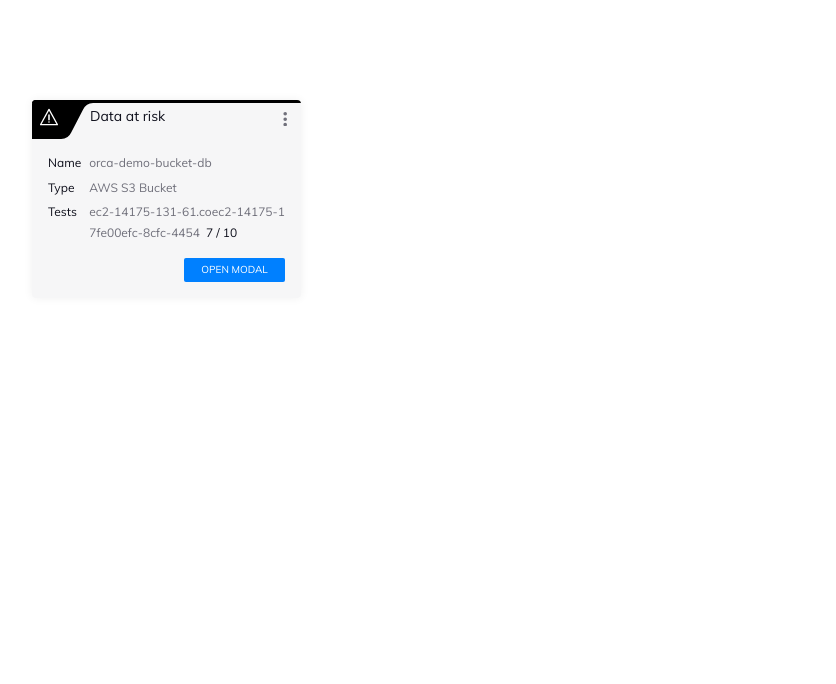
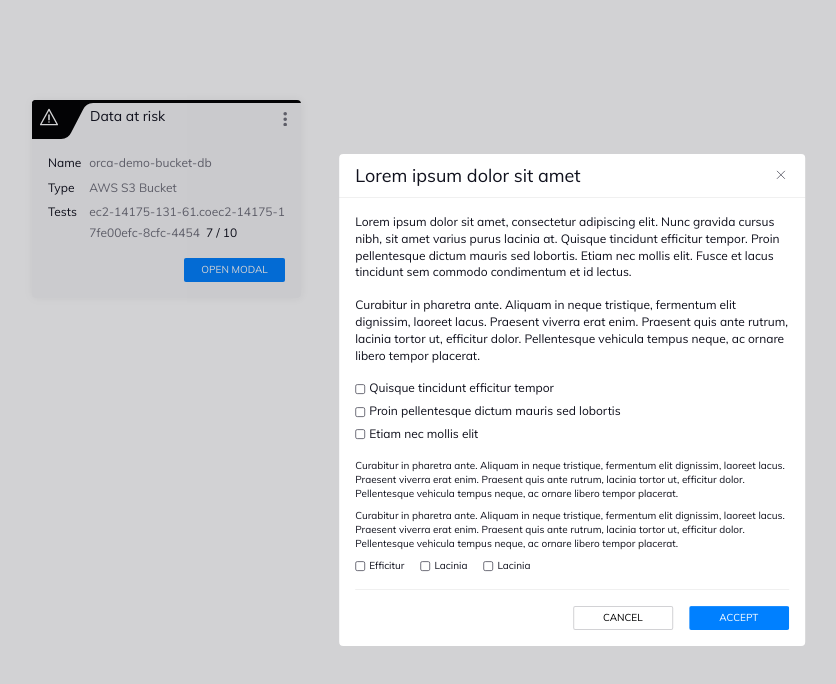
Before and after one commit to kozichpolina/orca-test, a React (Create React App) app: page / in a window 1280 px wide. Shown: the top 684 px of the page, without its empty margins (68-904 px from the left). Built offline with nearby package versions, Linux system fonts and the light colour scheme.

Commit message:
Add Modal component

```diff
--- a/src/App.js
+++ b/src/App.js
@@ -1,6 +1,7 @@
 import { GlobalStyle } from './global-styles';
 
 import { Card } from './partials/Card';
+import { Modal } from './partials/Modal';
 
 const styleTemporary = {
     display: "flex",
@@ -15,6 +16,7 @@ function App() {
       <div style={styleTemporary}>
         <GlobalStyle/>
         <Card/>
+        <Modal/>
       </div>
   );
 }
--- /dev/null
+++ b/src/partials/Modal/component.js
@@ -0,0 +1,102 @@
+import React from 'react';
+
+import * as styleVars from '../../global-styles/variables';
+
+import { List } from '../List';
+import { ListItem } from '../List/ListItem';
+import { Button, ButtonIcon } from '../Button';
+import { Text } from '../typo/Text';
+import { Box } from '../Box';
+import { iconTypes } from '../Icon';
+import { Heading } from '../typo/Heading';
+import { Checkbox } from '../Inputs/Checkbox';
+
+export const ModalComponent = ({
+        className
+    }) => {
+
+    return (
+        <React.Fragment>
+            <aside className={className}>
+                <ModalComponent.Header>
+                    <Heading.h2>Lorem ipsum dolor sit amet</Heading.h2>
+                    <ButtonIcon
+                        icon={iconTypes.cross}
+                        size={styleVars.fontSize.base}
+                        ariaLabel="Close"
+                    />
+                </ModalComponent.Header>
+                <ModalComponent.Form>
+                    <ModalComponent.FormBody>
+
+                    <Text mb={styleVars.space.sl}>
+                        Lorem ipsum dolor sit amet, consectetur adipiscing elit.
+                        Nunc gravida cursus nibh, sit amet varius purus lacinia at.
+                        Quisque tincidunt efficitur tempor. Proin pellentesque dictum
+                        mauris sed lobortis. Etiam nec mollis elit. Fusce et lacus
+                        tincidunt sem commodo condimentum et id lectus.
+                    </Text>
+                    <Text mb={styleVars.space.sl}>
+                        Curabitur in pharetra ante. Aliquam in neque tristique,
+                        fermentum elit dignissim, laoreet lacus. Praesent viverra
+                        erat enim. Praesent quis ante rutrum, lacinia tortor ut,
+                        efficitur dolor. Pellentesque vehicula tempus neque, ac
+                        ornare libero tempor placerat.
+                    </Text>
+                    <Box mb={styleVars.space.sl}>
+                        <List direction="column" gap={styleVars.space.ss}>
+                            <ListItem>
+                                <Checkbox label="Quisque tincidunt efficitur tempor" id="1" fontSize={styleVars.fontSize.bodyM}/>
+                            </ListItem>
+                            <ListItem>
+                                <Checkbox label="Proin pellentesque dictum mauris sed lobortis" id="2" fontSize={styleVars.fontSize.bodyM}/>
+                            </ListItem>
+                            <ListItem>
+                                <Checkbox label="Etiam nec mollis elit" id="3" fontSize={styleVars.fontSize.bodyM}/>
+                            </ListItem>
+                        </List>
+                    </Box>
+                    <Text fontSize={styleVars.fontSize.bodyS} mb={styleVars.space.sm}>
+                        Curabitur in pharetra ante. Aliquam in neque tristique,
+                        fermentum elit dignissim, laoreet lacus. Praesent viverra
+                        erat enim. Praesent quis ante rutrum, lacinia tortor ut,
+                        efficitur dolor. Pellentesque vehicula tempus neque, ac
+                        ornare libero tempor placerat.
+                    </Text>
+                    <Text fontSize={styleVars.fontSize.bodyS} mb={styleVars.space.sm}>
+                        Curabitur in pharetra ante. Aliquam in neque tristique,
+                        fermentum elit dignissim, laoreet lacus. Praesent viverra
+                        erat enim. Praesent quis ante rutrum, lacinia tortor ut,
+                        efficitur dolor. Pellentesque vehicula tempus neque, ac
+                        ornare libero tempor placerat.
+                    </Text>
+
+                    <List direction="row" gap={styleVars.space.sl}>
+                        <ListItem>
+                            <Checkbox label="Efficitur" id="4"/>
+                        </ListItem>
+                        <ListItem>
+                            <Checkbox label="Lacinia" id="5"/>
+                        </ListItem>
+                        <ListItem>
+                            <Checkbox label="Lacinia" id="6"/>
+                        </ListItem>
+                    </List>
+                    </ModalComponent.FormBody>
+
+                    <ModalComponent.FormFooter>
+                        <List gap={styleVars.space.sl} direction="row">
+                            <ListItem>
+                                <Button>Cancel</Button>
+                            </ListItem>
+                            <ListItem>
+                                <Button primary>Accept</Button>
+                            </ListItem>
+                        </List>
+                    </ModalComponent.FormFooter>
+                </ModalComponent.Form>
+            </aside>
+            <ModalComponent.Overlay/>
+        </React.Fragment>
+    );
+}
--- /dev/null
+++ b/src/partials/Modal/index.js
@@ -0,0 +1,2 @@
+export * from './component';
+export * from './styled';
--- /dev/null
+++ b/src/partials/Modal/styled.js
@@ -0,0 +1,65 @@
+import styled from 'styled-components';
+
+import * as styleVars from '../../global-styles/variables.js';
+
+import { ModalComponent } from './component';
+import { ButtonIcon } from '../Button';
+import { Heading } from '../typo/Heading';
+
+ModalComponent.Overlay = styled.div`
+  position: fixed;
+  top: 0;
+  left: 0;
+  z-index: 10;//change
+  width: 100vw;
+  height: 100vh;
+  background: ${styleVars.colors.brandBlack}30;
+`
+
+ModalComponent.Header = styled.div`
+  position: relative;
+  display: flex;
+  padding: ${styleVars.space.sm} ${styleVars.space.sl};
+  border-bottom: 1px solid ${styleVars.colors.brandBlack}10;
+
+  ${Heading.h2} {
+    line-height: 1.5;
+  }
+  ${ButtonIcon} {
+    position: absolute;
+    top: 50%;
+    right: ${styleVars.space.sxs};
+    transform: translate(-50%, -50%);
+  }
+`
+
+ModalComponent.FormBody = styled.div`
+  padding:  ${styleVars.space.sl} 0;
+`
+
+ModalComponent.Form = styled.form`
+  padding: 0 ${styleVars.space.sl};
+`
+
+ModalComponent.FormFooter = styled.div`
+  display: flex;
+  justify-content: flex-end;
+  width: 100%;
+  border-top: 1px solid ${styleVars.colors.brandBlack}10;
+  padding: ${styleVars.space.sl} 0;
+`
+
+const Modal = styled(ModalComponent)`
+  position: fixed;
+  z-index: 20;
+  top: 50%;
+  left: 50%;
+  transform: translate(-50%, -50%);
+  width: 29.1rem;
+  max-width: 100%;
+  max-height: 100%;
+  background: ${styleVars.colors.white};
+  border-radius: ${styleVars.borderRadius.sm};
+`;
+
+export { Modal };
```
Also changed, not shown: src/assets/icons/cross.svg.
